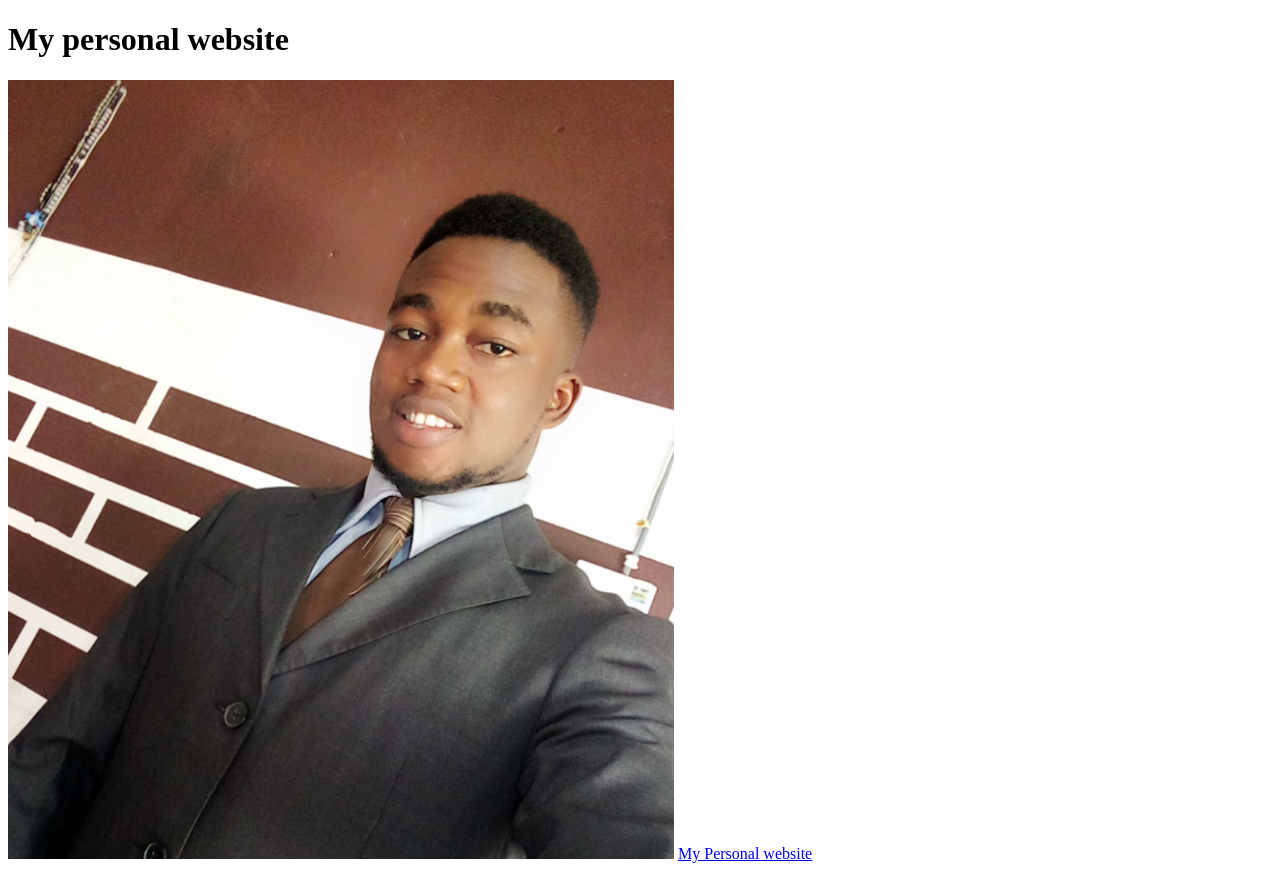
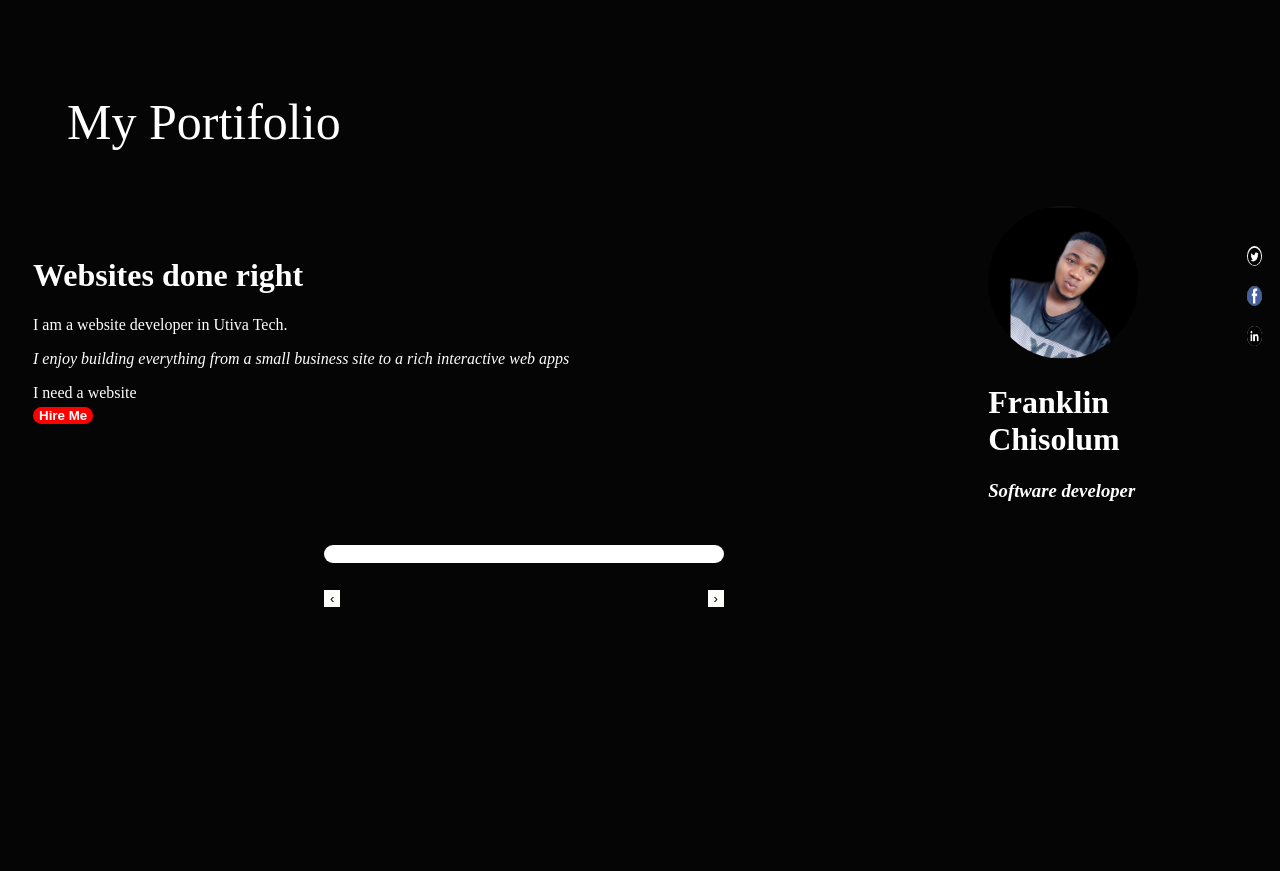
Before and after one commit to franksolum/franksolum.github.io, a plain HTML site: page index.html in a window 1280 px wide. After the commit the page ends 800 px from the top, so only its background shows below. Drawn offline with Linux system fonts and the light colour scheme.

Commit message:
update portifolio

```diff
--- a/index.html
+++ b/index.html
@@ -2,10 +2,44 @@
 <html>
     <head>
         <title>Franklin's website</title>
+        <link rel="stylesheet" href="style.css">
     </head>
     <body>
-        <h1>My personal website</h1>
-        <img src="./frank.png" />
-        <a href="https://twitter.com/Mrsolum_">My Personal website</a>
+        <div class="menu">
+            <p>My Portifolio</p>
+        </div>
+        <div class="container">
+            <div class="rightcontent">
+                <h1>Websites done right</h1>
+                <p>I am a website developer in Utiva Tech.</p>
+                <i> I enjoy building everything from a small business site to a rich interactive web apps</i>
+                <P>I need a website<button id="hire">Hire Me</button></P>
+
+            </div>
+            <div class="centercontent">
+                <img id="pro" src="./images/profile.png" />
+                <h1>Franklin Chisolum</h1>
+                <h3><i>Software developer</i></h3>
+
+            </div>
+
+
+
+           <div class="social">
+            <a href="https://twitter.com/Mrsolum_"><img src="./images/twitter2.png" alt="twitter"></a>
+            <a href="https://facebook.com/frank.solum.1"><img src="./images/facebook.png" alt="facebook"></a>
+            <a href="https://linkedin.com/in/Franklin-chisolum-18283b137"><img src="./images/linkedin.png" alt="linkedin"></a>
+           </div>
+
+        </div>
+        <div class="gallery">
+            <button id="previous">&#8249</button>
+            <p id="caption"></p>
+            <img src="" id="photos"/>
+            <button id="next">&#8250</button>
+        </div>
     </body>
+    <script src="web.js">
+
+    </script>
 </html>
--- /dev/null
+++ b/style.css
@@ -0,0 +1,82 @@
+body{
+    background-color: rgb(5, 5, 5);
+    color: white;
+
+}
+.menu{
+    font-size: 50px;
+    padding: 35px;
+    margin-left: 24px;
+
+
+}
+.container{
+    display: flex;
+}
+.rightcontent{
+    width: 1000px;
+    margin-left: 25px;
+}
+.centercontent{
+    border: 1px;
+    margin-top:-30px;
+
+}
+#hire{
+    background-color: red;
+    border-radius: 12px;
+    font-weight: bold;
+    border: 1px;
+    color: white;
+
+}
+#pro{
+    width: 150px;
+    border-radius: 100%;
+
+
+}
+a img{
+  width: 15px;
+  height: 20px;
+  display: block;
+  position: relative;
+  border-radius: 100%;
+  padding: 10px;;
+}
+.socail a{
+
+}
+.gallery{
+    width: 400px;
+    border: 1px transparent;
+    border-radius: 12px;
+    margin-left: 25%;
+    background-color: white;
+
+}
+#photos{
+  width: 100px;
+}
+button{
+    position: static;
+    margin-top: 5px;
+    display: flex;
+    padding: auto;
+    background-color: rgb(252, 253, 249);
+    border: none;
+
+}
+#next{
+    float: right;
+    margin-top: 45px;
+}
+#previous{
+    float: left;
+    margin-top: 45px;
+}
+#caption{
+
+    font-size: 25px;
+    color: red;
+}
--- /dev/null
+++ b/web.js
@@ -0,0 +1,43 @@
+const items = [
+    {
+        id: 1,
+        cap: "This is Me",
+        img:"./images/profile.png"
+    },
+    {
+        id: 2,
+        cap: "We design and develop",
+        img:"./images/ade.png"
+
+    },
+    {
+        id: 3,
+        cap: "The Future is Here",
+        img:"./images/utiva.png"
+    },
+];
+
+let previousbtn = document.getElementById("previous")
+let nextbtn = document.getElementById("next")
+let counter = 0
+
+previousbtn.addEventListener("click", function(e){
+    counter--
+    let photosElement = document.getElementById("photos")
+    photosElement.setAttribute("src", items[counter].img)
+});
+
+nextbtn.addEventListener("click", function(e){
+    let captionElement = document.getElementById("caption")
+    let photosElement = document.getElementById("photos")
+    // let gallerybackground = document.getElementsByClassName("gallery")
+    // gallerybackground.style.background-color = yellow
+    captionElement.textContent = items[counter].cap
+    photosElement.setAttribute("src", items[counter].img)
+    counter++
+
+});
+ let hirebtn = document.getElementById("hire")
+ hirebtn.addEventListener("click", function(e){
+         prompt("Connect me through my Social Media handle")
+ });
```
Also changed, not shown: images/ade.png (added), images/facebook.png (added), images/linkedin.png (added), images/profile.png (added), images/twitter.png (added), images/twitter2.png (added), images/utiva.png (added).
